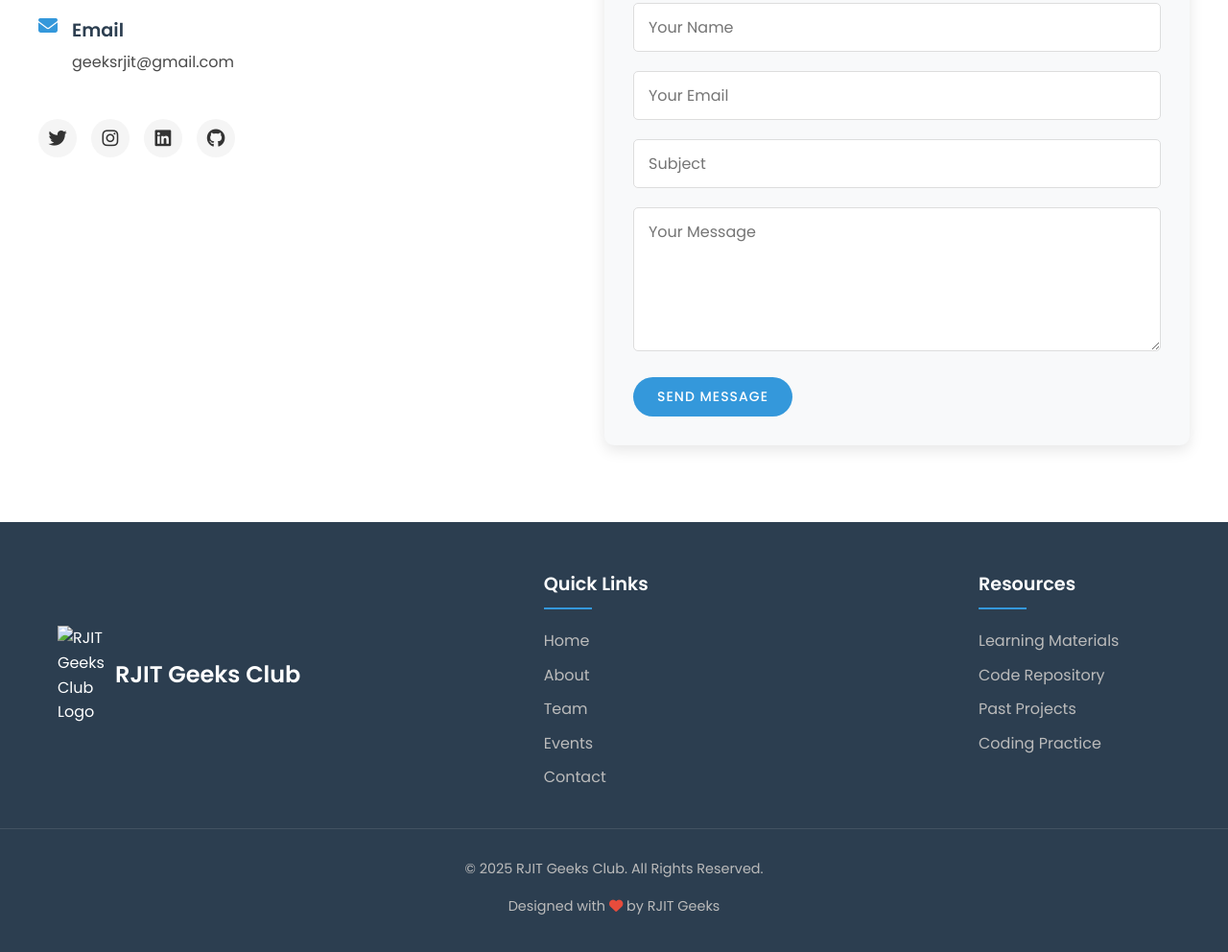
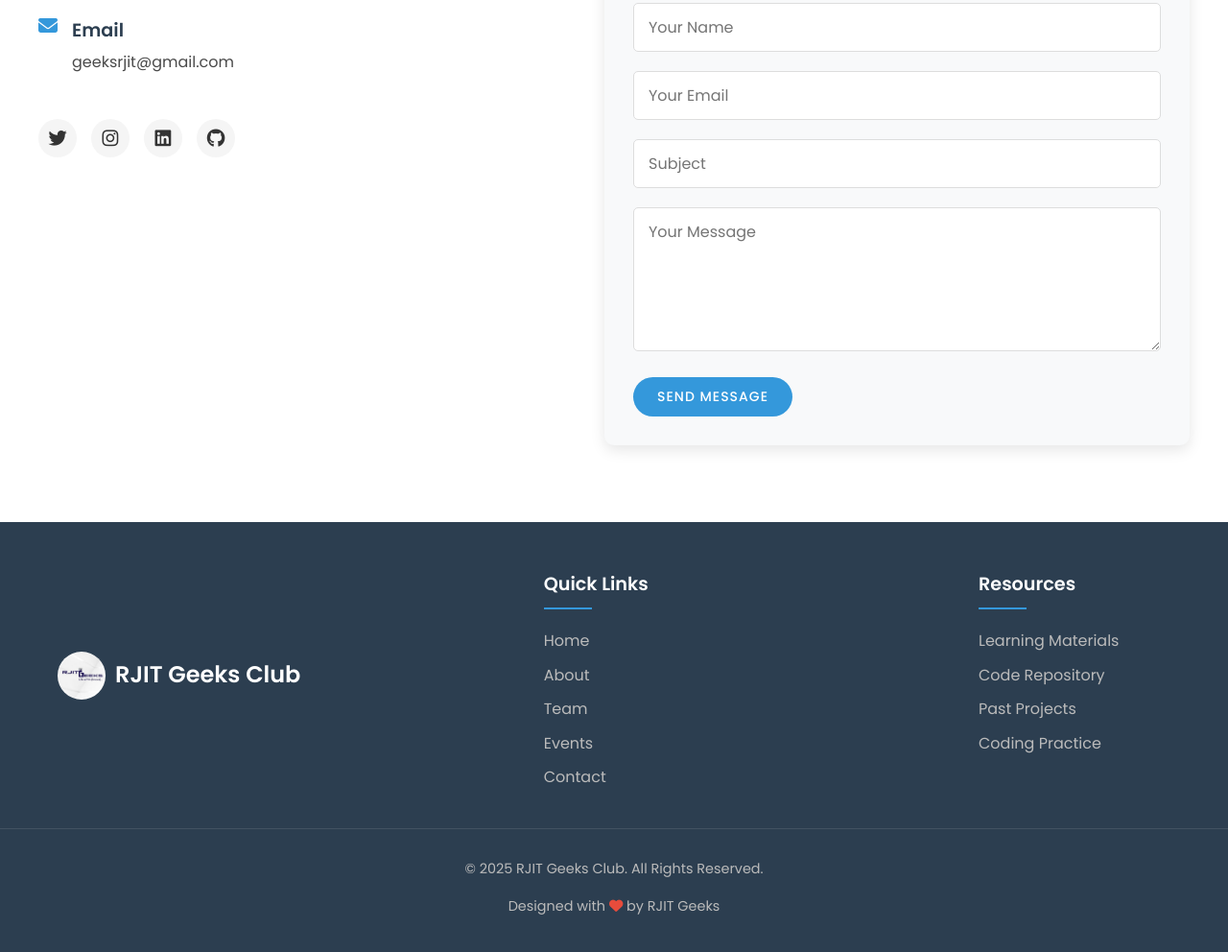
Before and after one commit to Account1-Anurag/Rjit-Geeks-Web-Page, a plain HTML site: page index.html in a window 1280 px wide. Shown: the part 6760-7752 px from the top of the page at 96% size. Drawn offline with Linux system fonts and the light colour scheme.

Commit message:
updated style.css

```diff
--- a/index.html
+++ b/index.html
@@ -637,7 +637,7 @@
     <footer>
         <div class="footer-content">
             <div class="footer-logo">
-                <img src="/api/placeholder/80/80" alt="RJIT Geeks Club Logo">
+                <img src="./asset/Rjit Geeks Logo.png" alt="RJIT Geeks Club Logo">
                 <h2>RJIT Geeks Club</h2>
             </div>
 
--- a/style.css
+++ b/style.css
@@ -906,6 +906,8 @@ footer {
 .footer-logo img {
     width: 50px;
     margin-right: 10px;
+    border-radius: 50%;
+    object-fit: cover;
 }
 
 .footer-logo h2 {
```
